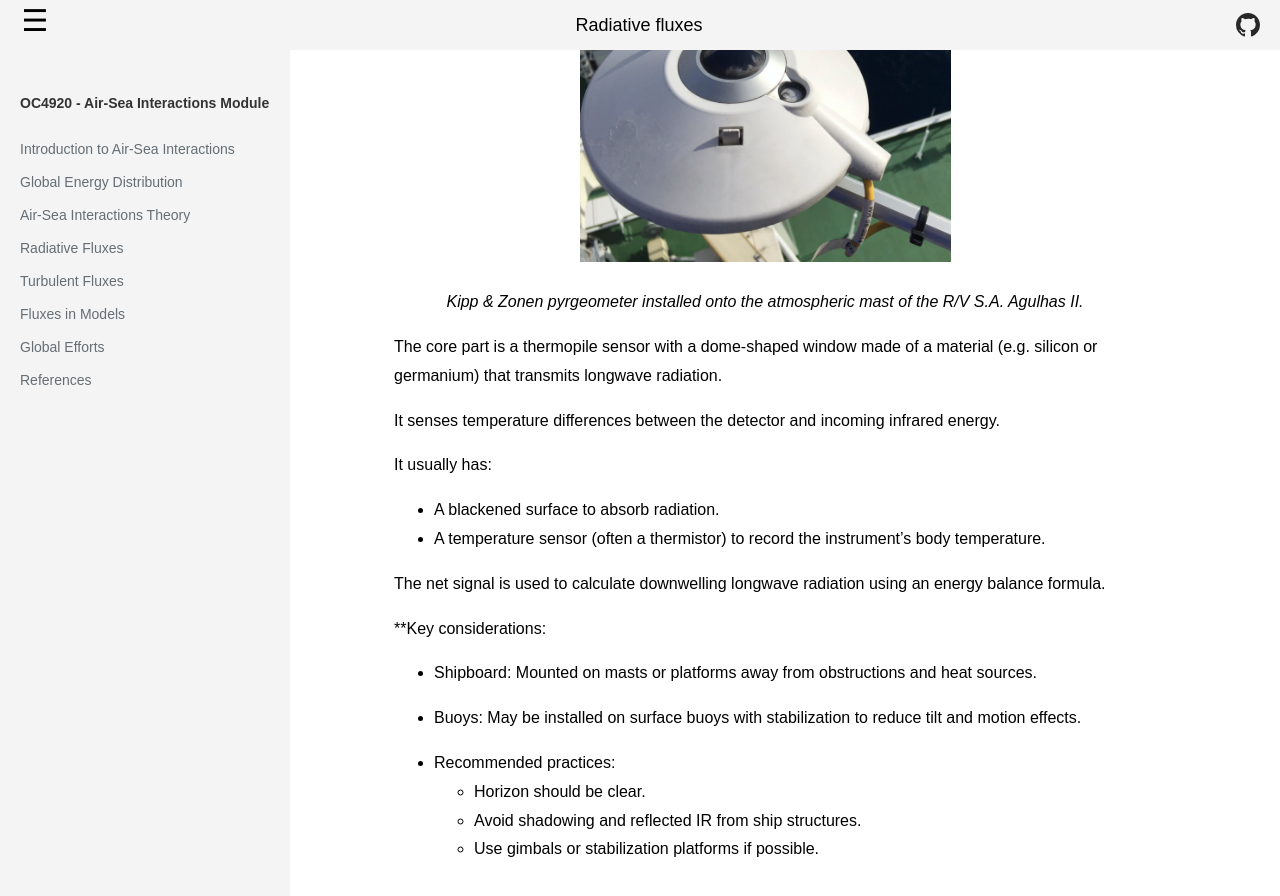
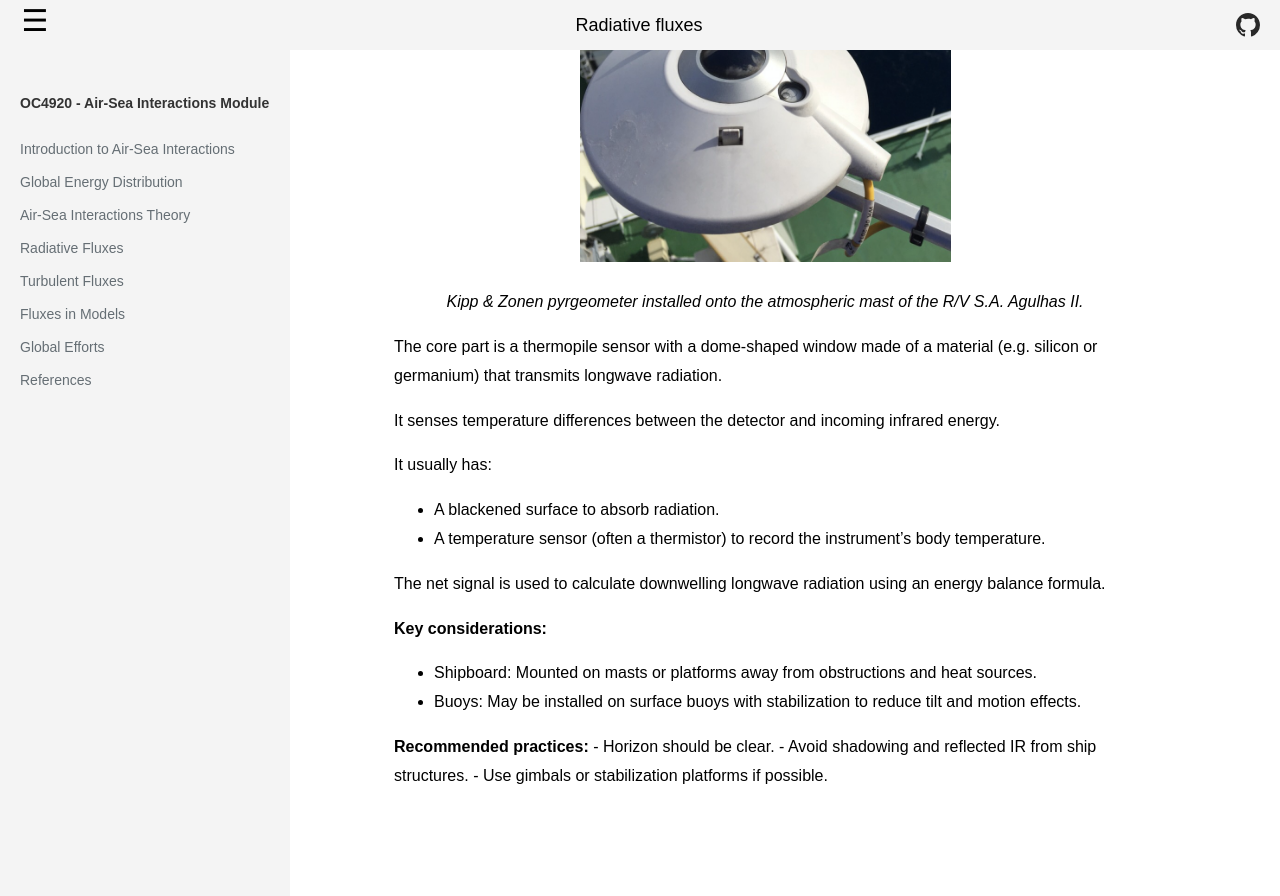
Before and after one commit to marcelduplessis/air-sea-interactions-notes, a Jekyll site: the page built from radiative-fluxes.md, in a window 1280 px wide and 900 px high, scrolled down 8817 px. Shown: the top 896 px of the window. Built offline with Jekyll 4.4.1, drawn with Linux system fonts in a browser that asks for light colours; after the commit the page ends 9644 px from its top, so only the background shows below that.

Commit message:
edit content

```diff
--- a/radiative-fluxes.md
+++ b/radiative-fluxes.md
@@ -215,12 +215,12 @@ It usually has:
 
 The net signal is used to calculate downwelling longwave radiation using an energy balance formula.
 
-**Key considerations:
+**Key considerations:**
 
 - Shipboard: Mounted on masts or platforms away from obstructions and heat sources.
 - Buoys: May be installed on surface buoys with stabilization to reduce tilt and motion effects.
 
-- Recommended practices:
+**Recommended practices:**
     - Horizon should be clear.
     - Avoid shadowing and reflected IR from ship structures.
     - Use gimbals or stabilization platforms if possible.
```
